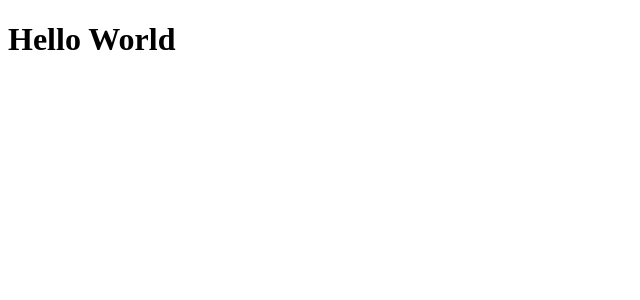
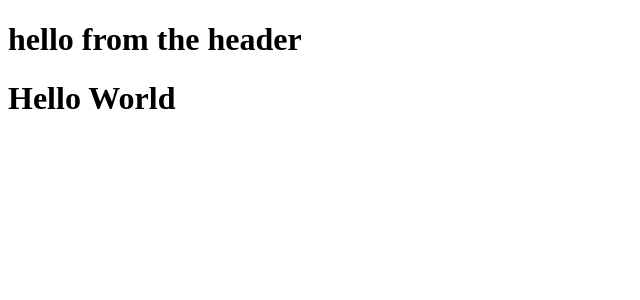
Before and after one commit to pete-hamrick/guestbook, a React app: page / in a window 1280 px wide. Shown: the top 300 px of the page, without its empty margins (0-640 px from the left). Built offline with nearby package versions, Linux system fonts and the light colour scheme.

Commit message:
made Layout component to hold header, made layout the container in app.jsx that will hold everything else

```diff
--- a/src/App.jsx
+++ b/src/App.jsx
@@ -1,3 +1,9 @@
+import Layout from './views/Layout/Layout';
+
 export default function App() {
-  return <h1>Hello World</h1>;
+  return (
+    <Layout>
+      <h1>Hello World</h1>
+    </Layout>
+  );
 }
--- /dev/null
+++ b/src/views/Layout/Layout.jsx
@@ -0,0 +1,13 @@
+import React from 'react';
+import Header from '../../components/layout/Header';
+
+function Layout({ children }) {
+  return (
+    <div>
+      <Header />
+      <main>{children}</main>
+    </div>
+  );
+}
+
+export default Layout;
```
